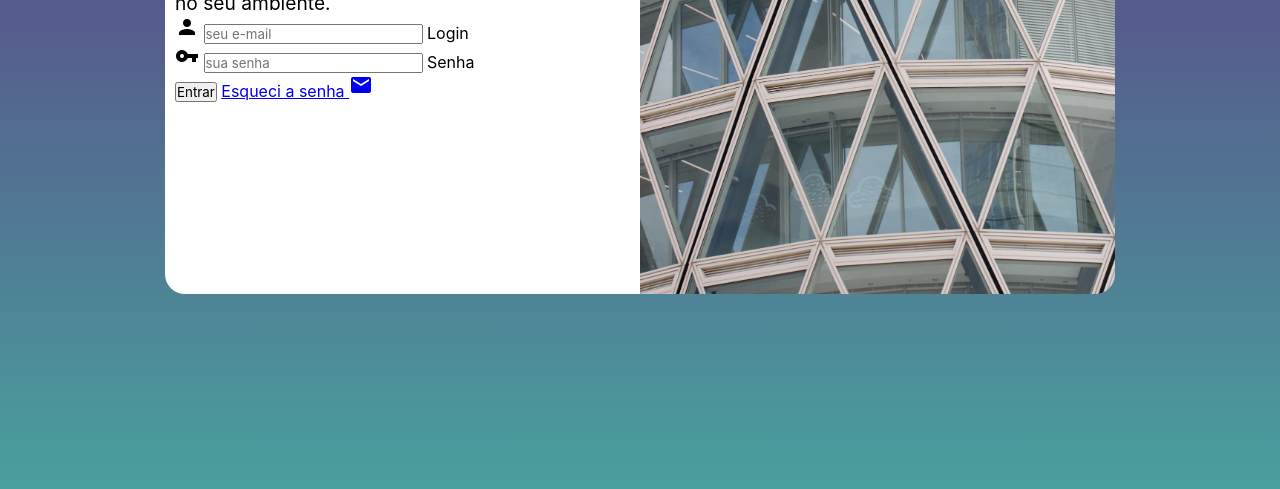
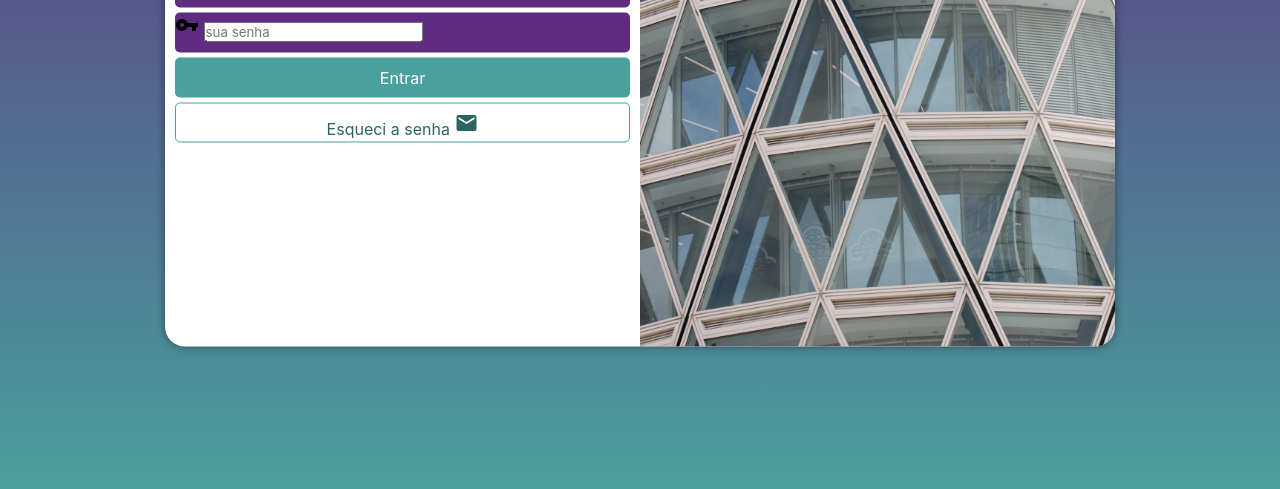
Before and after one commit to projects-developer-dev/projeto-login, a plain HTML site: page index.html in a window 1280 px wide. Shown: the part 311-800 px from the top of the page. Drawn offline with Linux system fonts and the light colour scheme.

Commit message:
Formatação do formulário.

```diff
--- a/estilos/style.css
+++ b/estilos/style.css
@@ -25,13 +25,11 @@ section#login{
     left: 50%;
     transform: translate(-50%, -50%);
     overflow: hidden; /* Essa linha de código controla o que acontece quando o conteúdo de um elemento ultrapassa seu tamanho definido (largura ou altura) */
-
     background-color: white;
-    width: 255px;
-    height: 410px;
+    width: 250px;
+    height: 515px;
     border-radius: 20px;
-    box-shadow: 0px 0px 10px 0.450;
-
+    box-shadow: 0px 0px 10px rgba(0, 0,0, 0.450);
     transition: width .3s, height .3s;
     transition-timing-function: ease;
 }
@@ -57,3 +55,55 @@ div#formulario > h1{
 div#formulario > p{
     font-size: 0.8em;
 }
+
+form > div.campo{
+    background-color: #5f2c82;
+    display: block;
+    width: 100%;
+    height: 40px;
+    border-radius: 5px;
+    margin: 5px 0px;
+}
+
+div.campo > label{
+    display: none;
+}
+
+form > input[type=submit]{
+    display: block;
+    font-size: 1em;
+    width: 100%;
+    height: 40px;
+    background-color: #49a09d;
+    color: white;
+    border: none;
+    border-radius: 5px;
+    cursor: pointer;
+}
+
+form > input[type=submit]:hover{
+    background-color: #2d6462;
+}
+
+form > a.botao-esqueci-senha{
+    display: block;
+    text-align: center;
+    font-size: 1em;
+    width: 100%;
+    height: 40px;
+    padding-top: 7px;
+    margin-top: 5px;
+    background-color: white;
+    color: #2d6462;
+    border: 1px solid #49a09d;
+    border-radius:  5px;
+    text-decoration: none;
+}
+
+form > a.botao-esqueci-senha:hover{
+    background-color: #6cd3cf;
+}
+
+form > a.botao-esqueci-senha{
+    font-size: 1em;
+}
--- a/index.html
+++ b/index.html
@@ -36,7 +36,7 @@
 
                     <input type="submit" value="Entrar">
 
-                    <a href="esqueci.html">Esqueci a senha <i class="material-icons">mail </i> </a>
+                    <a href="esqueci.html" class="botao-esqueci-senha">Esqueci a senha <i class="material-icons">mail</i></a>
                 </form>
 
             </div>
```
